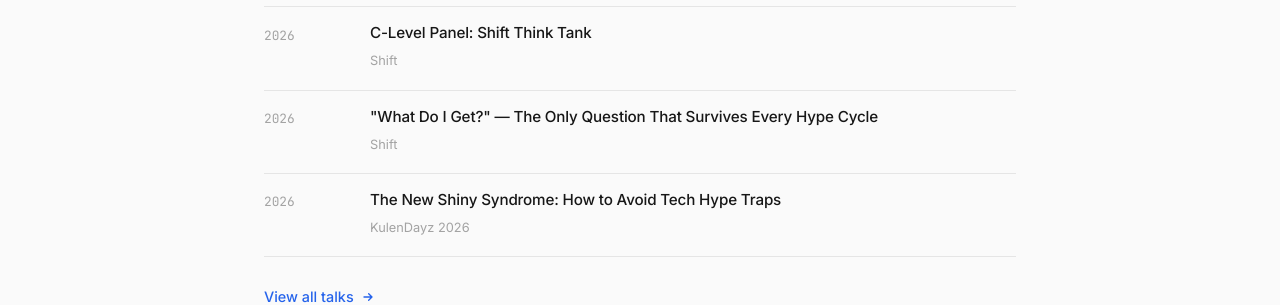
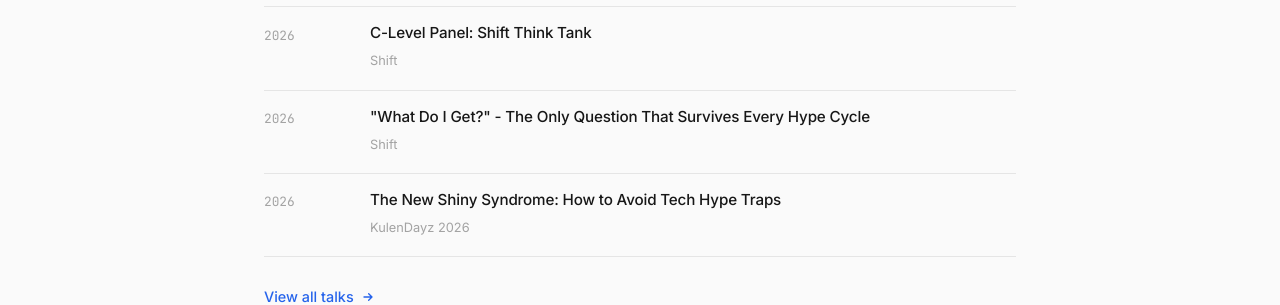
Before and after one commit to jstuhli/jstuhli.github.io, a Jekyll site: the page built from index.markdown, in a window 1280 px wide and 900 px high, scrolled down 1177 px. Shown: the part 330-635 px from the top of the window. Built offline with Jekyll 4.4.1, drawn with Linux system fonts in a browser that asks for light colours.

```diff
--- a/_data/talks.yml
+++ b/_data/talks.yml
@@ -11,7 +11,7 @@
 - date: "2026-09-14"
   conference: "Shift"
   url: "https://shift.infobip.com/"
-  title: "\"What Do I Get?\" — The Only Question That Survives Every Hype Cycle"
+  title: "\"What Do I Get?\" - The Only Question That Survives Every Hype Cycle"
 
 - date: "2026-08-29"
   conference: "KulenDayz 2026"
```
